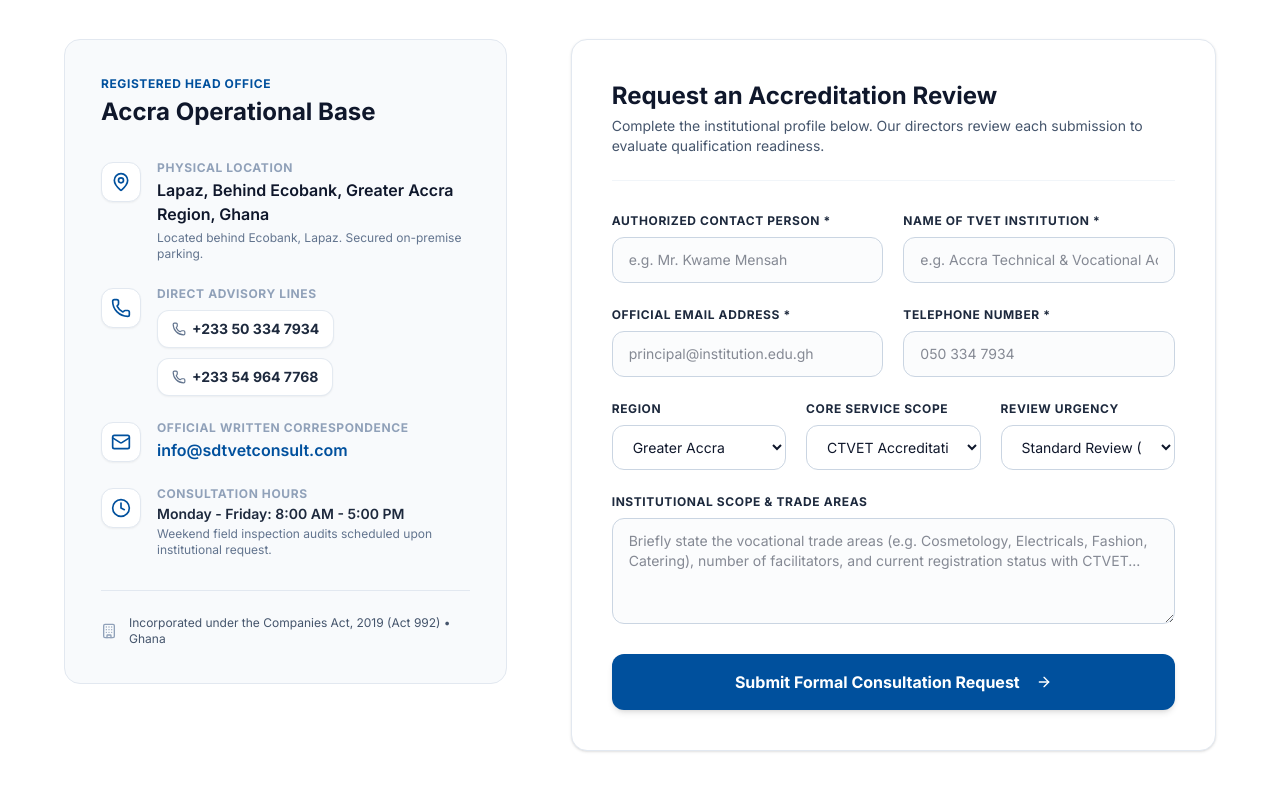
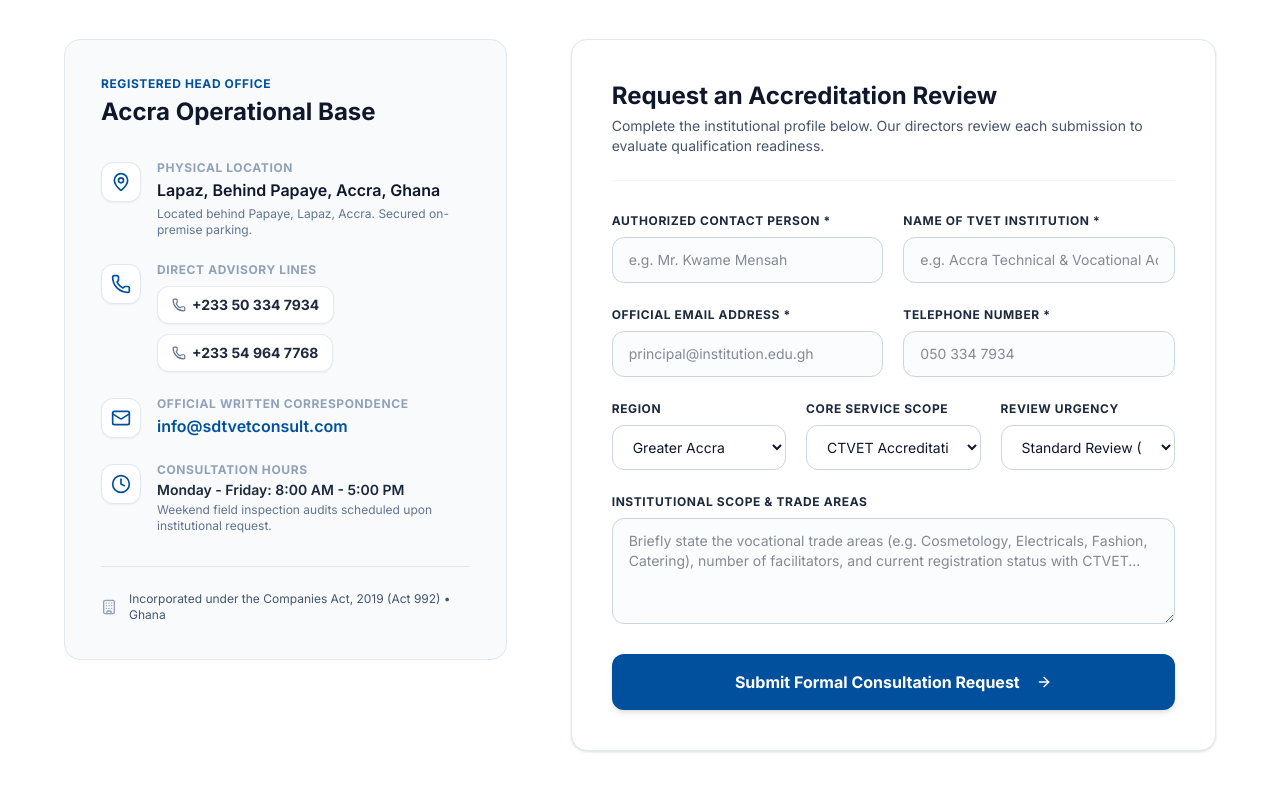
Before and after one commit to GazyJohnsonOfficial/S-D-TVET-Consult-Limited, a Next.js app in the folder sdtvet-web/: page / in a window 1280 px wide. Shown: the part 11130-11920 px from the top of the page. Built offline with nearby package versions, Linux system fonts and the light colour scheme.

Commit message:
Update office physical address landmark to Behind Papaye, Lapaz, Accra

```diff
--- a/sdtvet-web/src/app/layout.tsx
+++ b/sdtvet-web/src/app/layout.tsx
@@ -75,7 +75,7 @@ const organizationJsonLd = {
   description: SITE_CONFIG.description,
   address: {
     "@type": "PostalAddress",
-    streetAddress: "Behind Ecobank, Lapaz",
+    streetAddress: "Behind Papaye, Lapaz",
     addressLocality: "Accra",
     addressRegion: "Greater Accra Region",
     addressCountry: "GH",
--- a/sdtvet-web/src/components/ContactSection.tsx
+++ b/sdtvet-web/src/components/ContactSection.tsx
@@ -153,7 +153,7 @@ export default function ContactSection() {
                       {SITE_CONFIG.contact.address}
                     </p>
                     <p className="text-xs text-slate-500 mt-1">
-                      Located behind Ecobank, Lapaz. Secured on-premise parking.
+                      Located behind Papaye, Lapaz, Accra. Secured on-premise parking.
                     </p>
                   </div>
                 </div>
--- a/sdtvet-web/src/data/site-data.ts
+++ b/sdtvet-web/src/data/site-data.ts
@@ -55,7 +55,7 @@ export const SITE_CONFIG = {
   establishedYear: 2024,
   experienceYears: "8+",
   contact: {
-    address: "Lapaz, Behind Ecobank, Greater Accra Region, Ghana",
+    address: "Lapaz, Behind Papaye, Accra, Ghana",
     phones: ["0503347934", "0549647768"],
     phoneFormatted: ["+233 50 334 7934", "+233 54 964 7768"],
     email: "info@sdtvetconsult.com",
```
Also changed, not shown: sdtvet-web/public/robots.txt, 1 other file (tests, documents, lock files or other folders).
